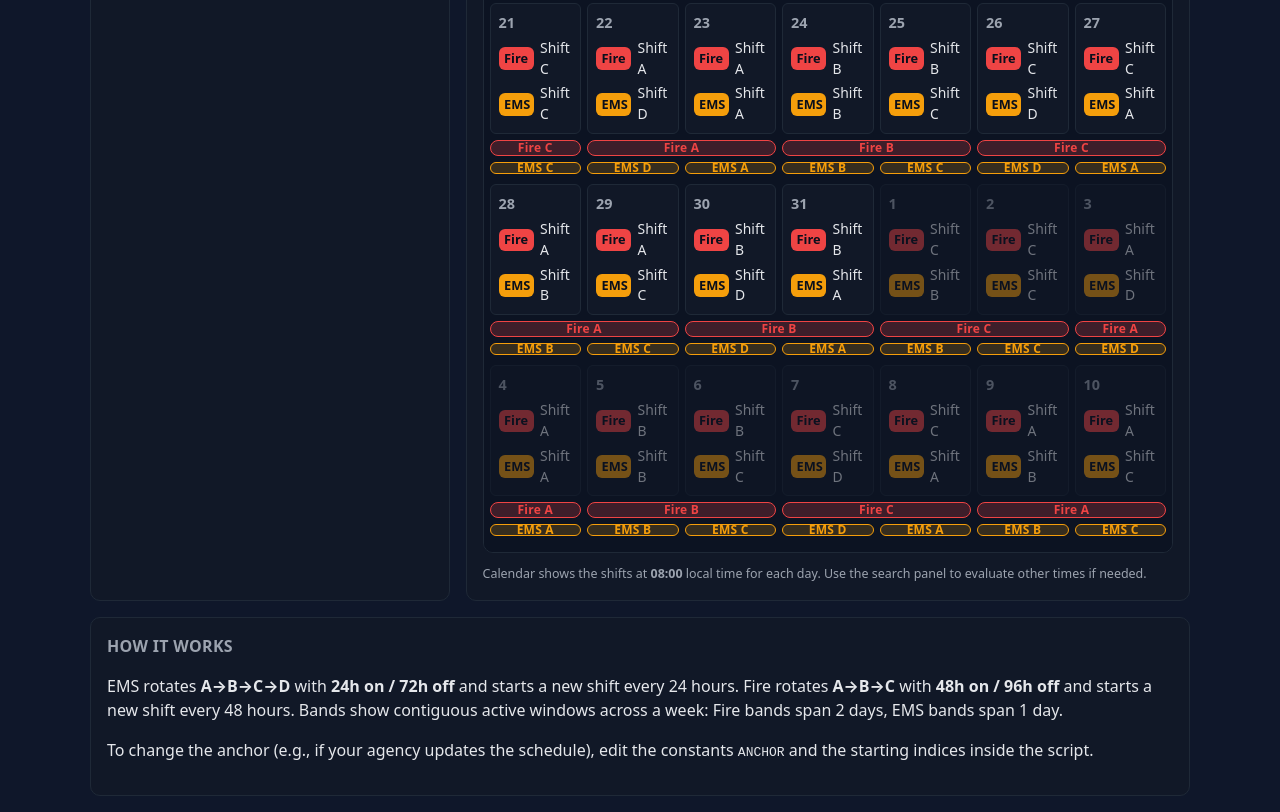
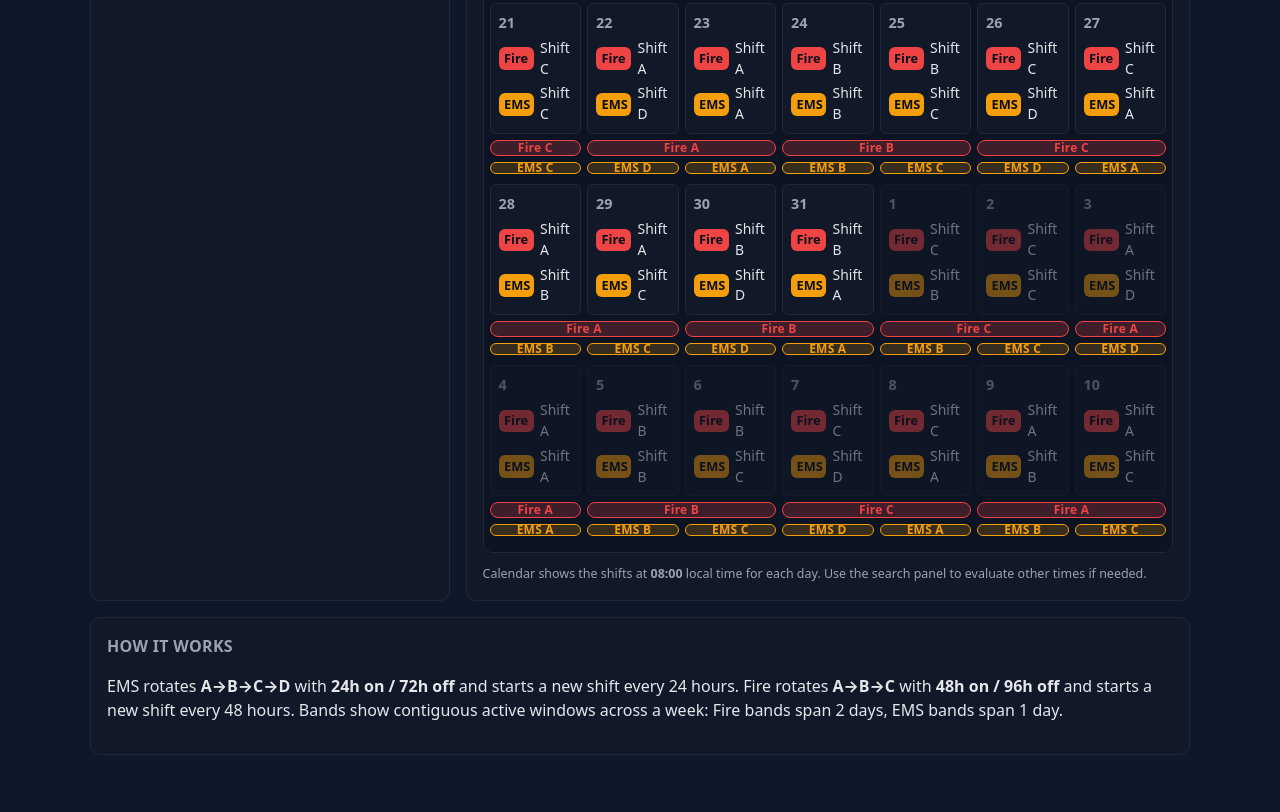
Before and after one commit to Stoichiopath/PEMS_Shifts, a plain HTML site: page index.html in a window 1280 px wide. Shown: the part 772-1584 px from the top of the page. After the commit the page ends 1543 px from the top, so only its background shows below. Drawn offline with Linux system fonts and the light colour scheme.

Commit message:
Add files via upload

```diff
--- a/index.html
+++ b/index.html
@@ -422,10 +422,6 @@
         Fire rotates <strong>A→B→C</strong> with <strong>48h on / 96h off</strong> and starts a new shift every 48 hours.
         Bands show contiguous active windows across a week: Fire bands span 2 days, EMS bands span 1 day.
       </p>
-      <p>
-        To change the anchor (e.g., if your agency updates the schedule), edit the constants
-        <code>ANCHOR</code> and the starting indices inside the script.
-      </p>
     </div>
   </div>
 
```
